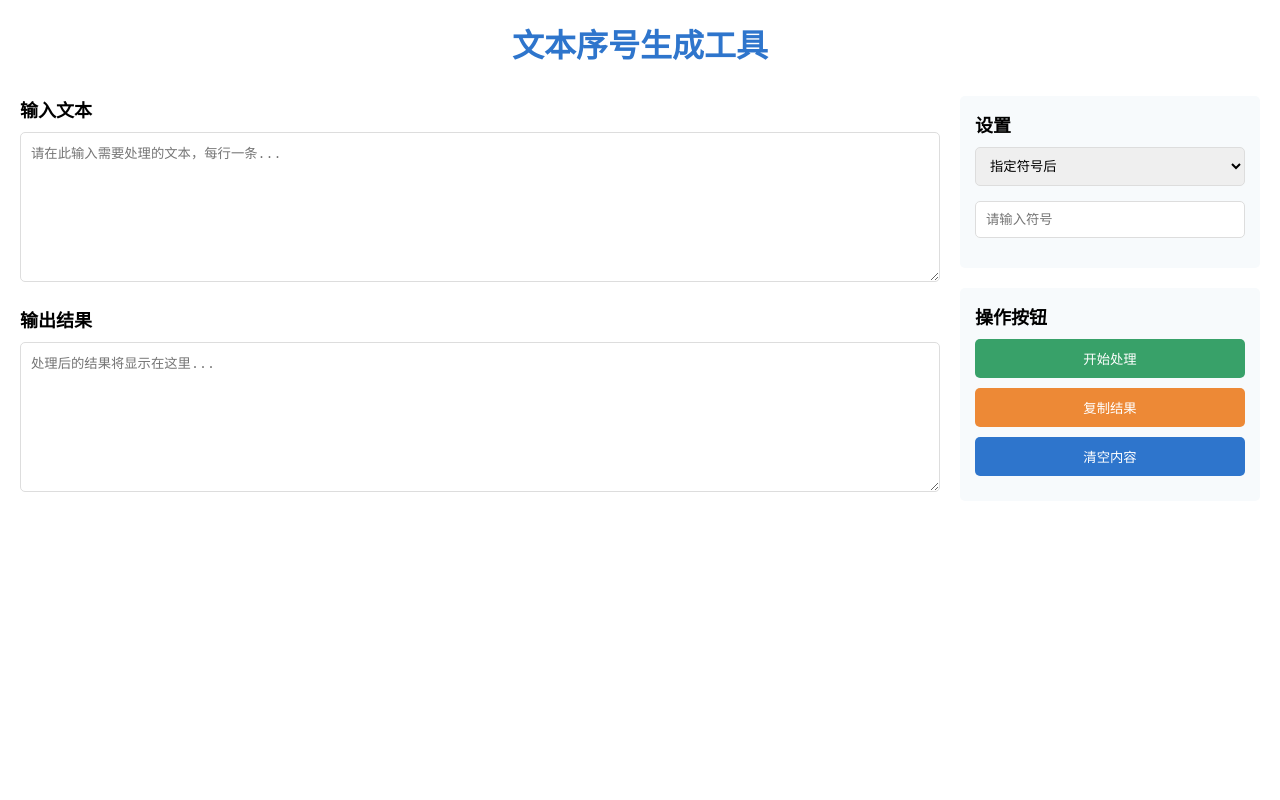
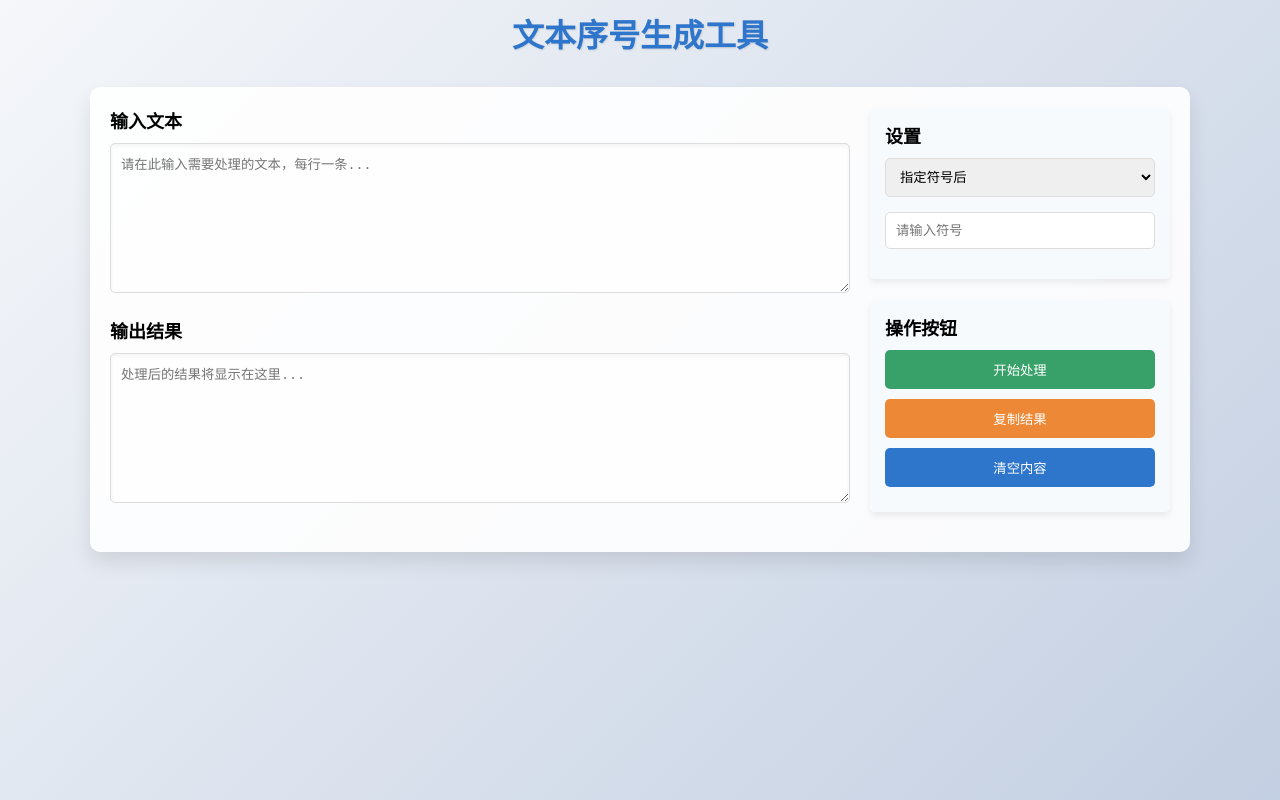
Before and after one commit to lsnu73/Text-number, a plain HTML site: page index.html in a window 1280 px wide. Drawn offline with Linux system fonts and the light colour scheme.

Commit message:
美化页面

```diff
--- a/style.css
+++ b/style.css
@@ -5,19 +5,26 @@
 }
 
 body {
+    background: linear-gradient(135deg, #f5f7fa 0%, #c3cfe2 100%);
+    min-height: 100vh;
     font-family: Arial, sans-serif;
-    padding: 20px;
+    padding: 10px 90px;
 }
 
 h1 {
     text-align: center;
-    margin-bottom: 30px;
+    margin-bottom: 31px;
     color: #2e75cc;
+    text-shadow: 1px 1px 2px rgba(0, 0, 0, 0.1);
 }
 
 .container {
     display: flex;
     justify-content: space-between;
+    background-color: rgba(255, 255, 255, 0.9);
+    border-radius: 10px;
+    padding: 20px;
+    box-shadow: 0 10px 20px rgba(0, 0, 0, 0.1);
 }
 
 .content-area {
@@ -45,6 +52,8 @@ textarea {
     border: 1px solid #ddd;
     border-radius: 5px;
     resize: vertical;
+    background-color: rgba(255, 255, 255, 0.8);
+    box-shadow: inset 0 2px 4px rgba(0, 0, 0, 0.05);
 }
 
 .settings-area {
@@ -53,10 +62,11 @@ textarea {
 
 .settings,
 .operation-buttons {
-    background-color: #f7fafc;
     padding: 15px;
     border-radius: 5px;
     margin-bottom: 20px;
+    background-color: rgba(247, 250, 252, 0.95);
+    box-shadow: 0 4px 6px rgba(0, 0, 0, 0.07);
 }
 
 select,
```
Also changed, not shown: index.html (+1 -0 lines).
